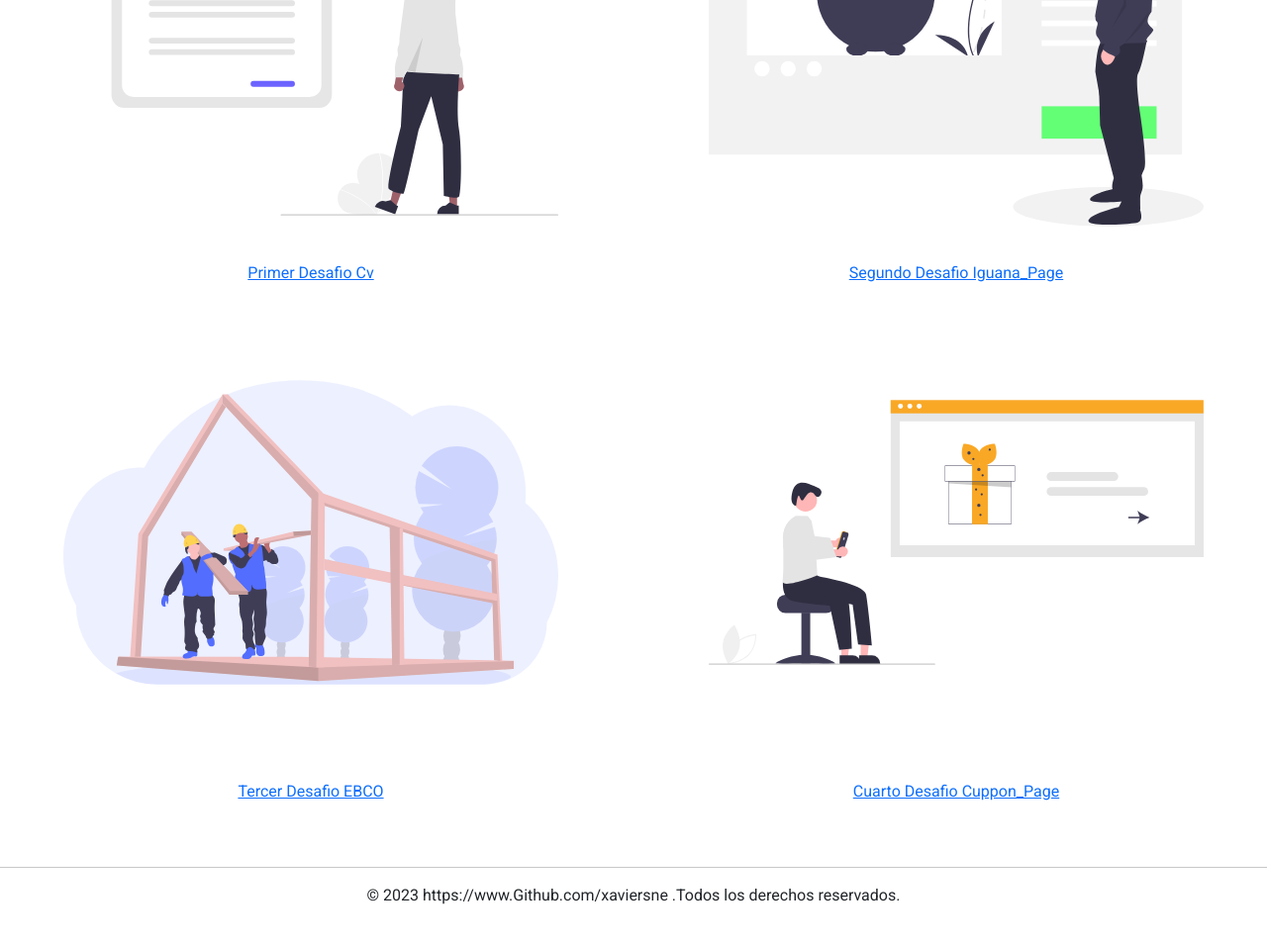
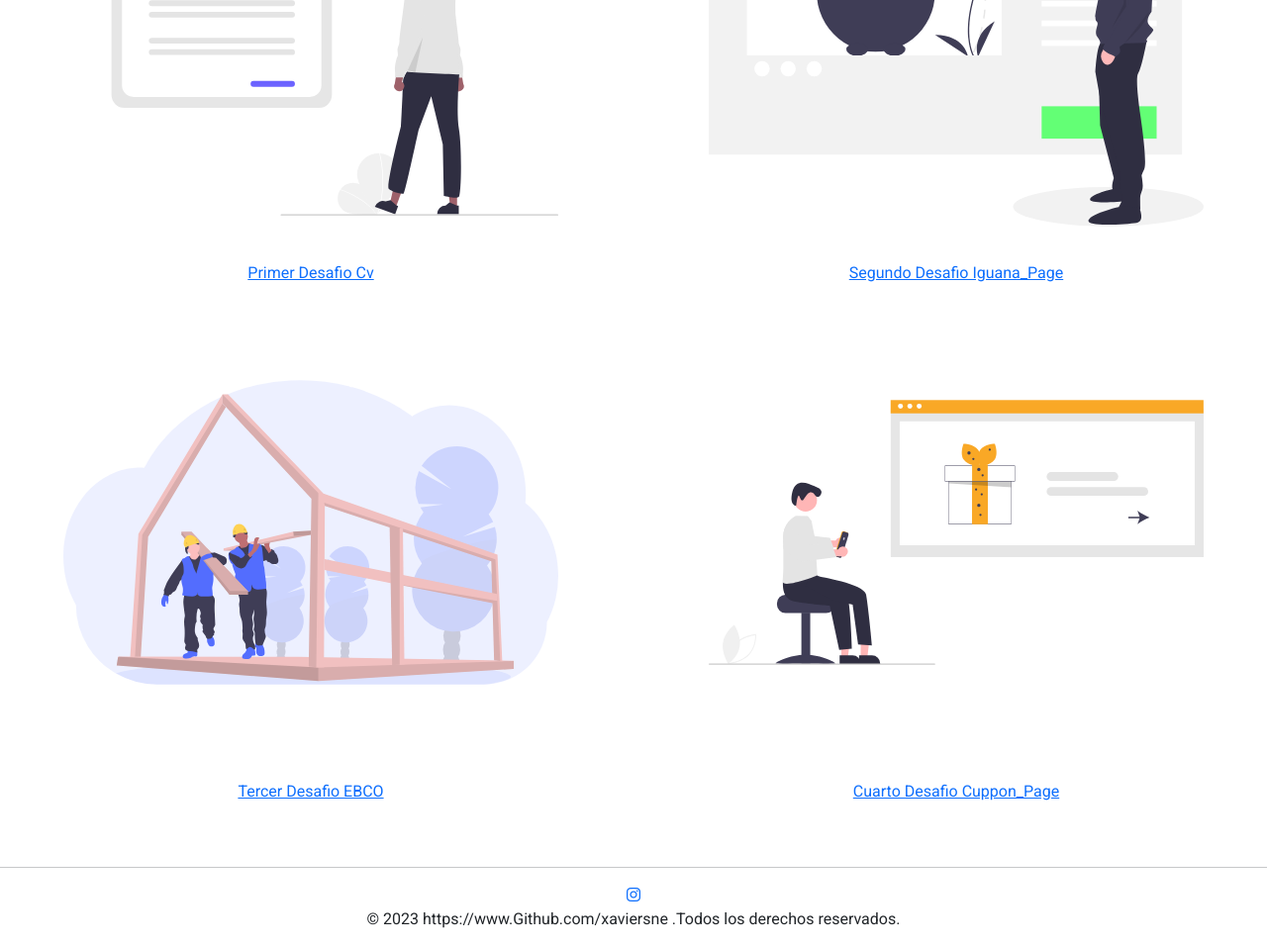
Before and after one commit to ljcl1979-otaca/DesafioDesarrolloWeb, a plain HTML site: page index.html in a window 1280 px wide. Shown: the part 413-1370 px from the top of the page at 99% size. Before the commit the page ends 1346 px from the top, so only its background shows below. Drawn offline with nearby package versions, Linux system fonts and the light colour scheme.

Commit message:
adhesion redes sociales instagram

```diff
--- a/index.html
+++ b/index.html
@@ -32,6 +32,7 @@
     </section>
     <section>
         <div class="row">
+            <a href="https://www.instagram.com/xaviersne"><i class="fa-brands fa-instagram"></i></a>
 
         </div>
     </section>
```
